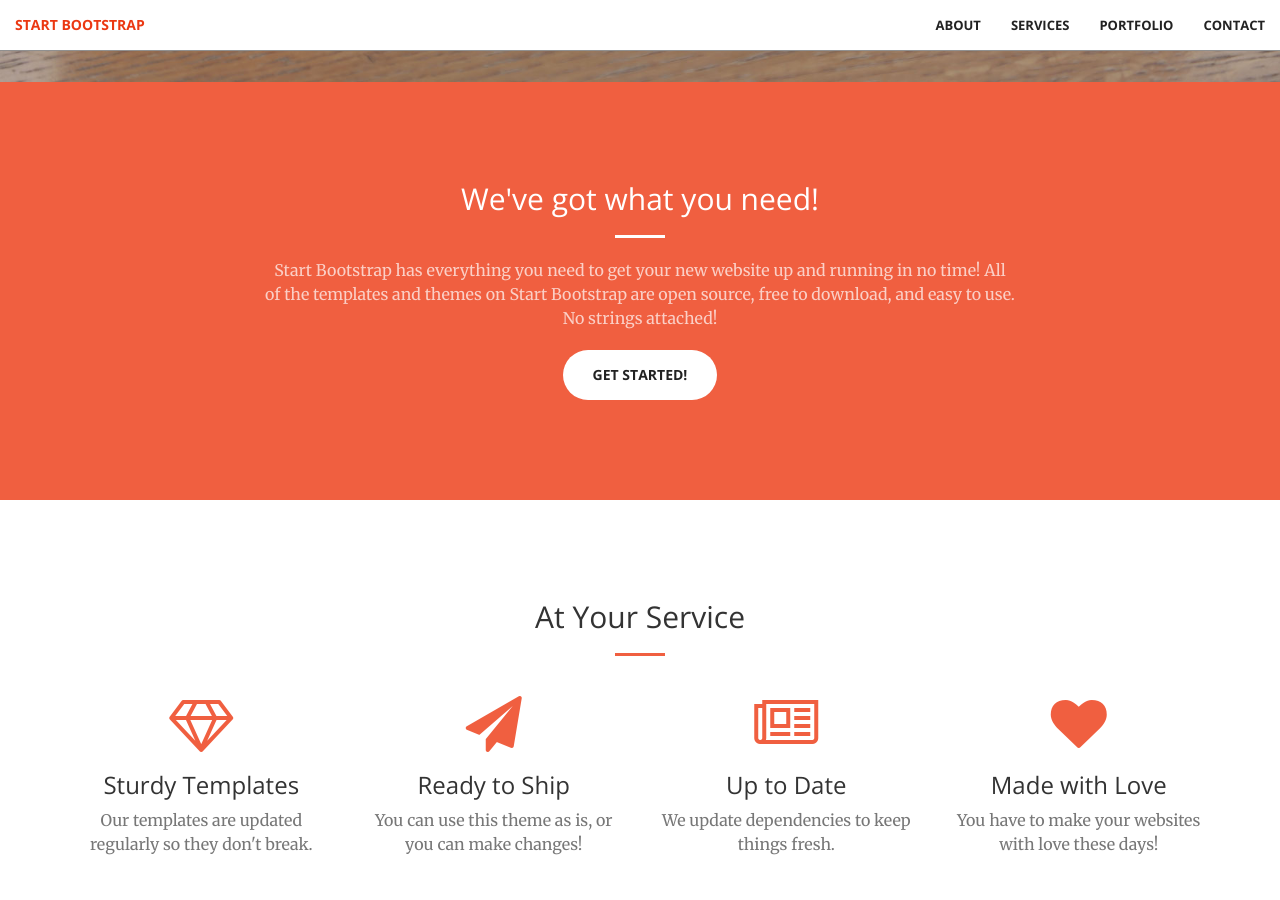
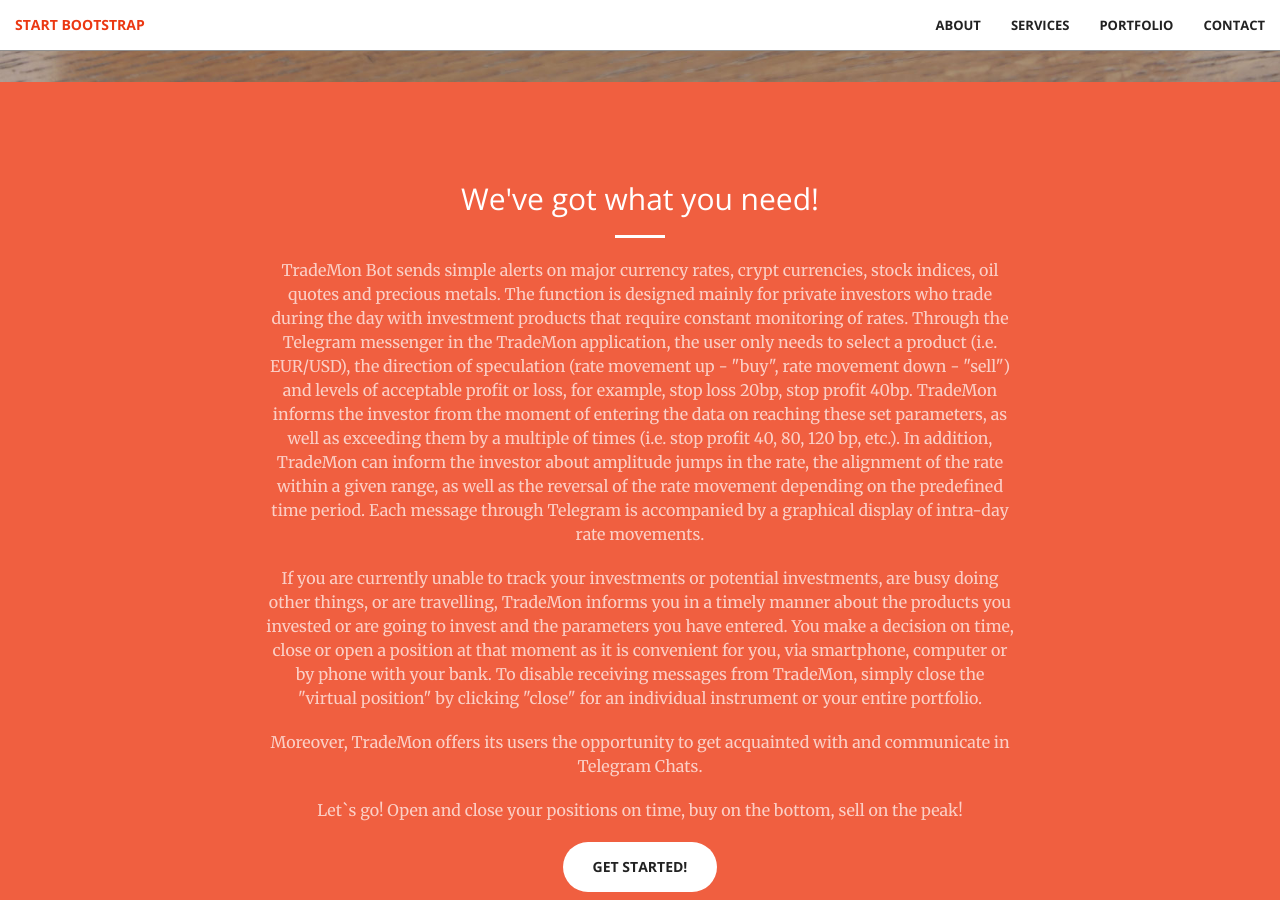
Before and after one commit to 96items/96items.github.io, a Jekyll site: the page built from index.html, in a window 1280 px wide and 900 px high, scrolled down 818 px. Built offline with Jekyll 4.4.1, drawn with Linux system fonts in a browser that asks for light colours; some of the changed text lies outside the part shown.

Commit message:
update site

```diff
--- a/_includes/call-to-action.html
+++ b/_includes/call-to-action.html
@@ -4,7 +4,10 @@
             <div class="col-lg-8 col-lg-offset-2 text-center">
                 <h2 class="section-heading">We've got what you need!</h2>
                 <hr class="light">
-                <p class="text-faded">Start Bootstrap has everything you need to get your new website up and running in no time! All of the templates and themes on Start Bootstrap are open source, free to download, and easy to use. No strings attached!</p>
+                <p class="text-faded">TradeMon Bot sends simple alerts on major currency rates, crypt currencies, stock indices, oil quotes and precious metals. The function is designed mainly for private investors who trade during the day with investment products that require constant monitoring of rates. Through the Telegram messenger in the TradeMon application, the user only needs to select a product (i.e. EUR/USD), the direction of speculation (rate movement up - "buy", rate movement down - "sell") and levels of acceptable profit or loss, for example, stop loss 20bp, stop profit 40bp. TradeMon informs the investor from the moment of entering the data on reaching these set parameters, as well as exceeding them by a multiple of times (i.e. stop profit 40, 80, 120 bp, etc.). In addition, TradeMon can inform the investor about amplitude jumps in the rate, the alignment of the rate within a given range, as well as the reversal of the rate movement depending on the predefined time period. Each message through Telegram is accompanied by a graphical display of intra-day rate movements.</p>
+                <p class="text-faded">If you are currently unable to track your investments or potential investments, are busy doing other things, or are travelling, TradeMon informs you in a timely manner about the products you invested or are going to invest and the parameters you have entered. You make a decision on time, close or open a position at that moment as it is convenient for you, via smartphone, computer or by phone with your bank. To disable receiving messages from TradeMon, simply close the "virtual position" by clicking "close" for an individual instrument or your entire portfolio. </p>
+                <p class="text-faded">Moreover, TradeMon offers its users the opportunity to get acquainted with and communicate in Telegram Chats.</p>
+                <p class="text-faded">Let`s go! Open and close your positions on time, buy on the bottom, sell on the peak!</p>
                 <a href="#" class="btn btn-default btn-xl">Get Started!</a>
             </div>
         </div>
--- a/_includes/header.html
+++ b/_includes/header.html
@@ -1,7 +1,7 @@
 <header>
     <div class="header-content">
         <div class="header-content-inner">
-            <h1>Your Favorite Source of ...</h1>
+            <h1>TradeMon - Your Favorite Source of ...</h1>
             <hr>
             <p>TradeMon - helps track the rates of user-defined investment products and make investment decisions in time thanks to the bot function of the Telegram messenger.!</p>
             <a href="#about" class="btn btn-primary btn-xl page-scroll">Find Out More</a>
```
